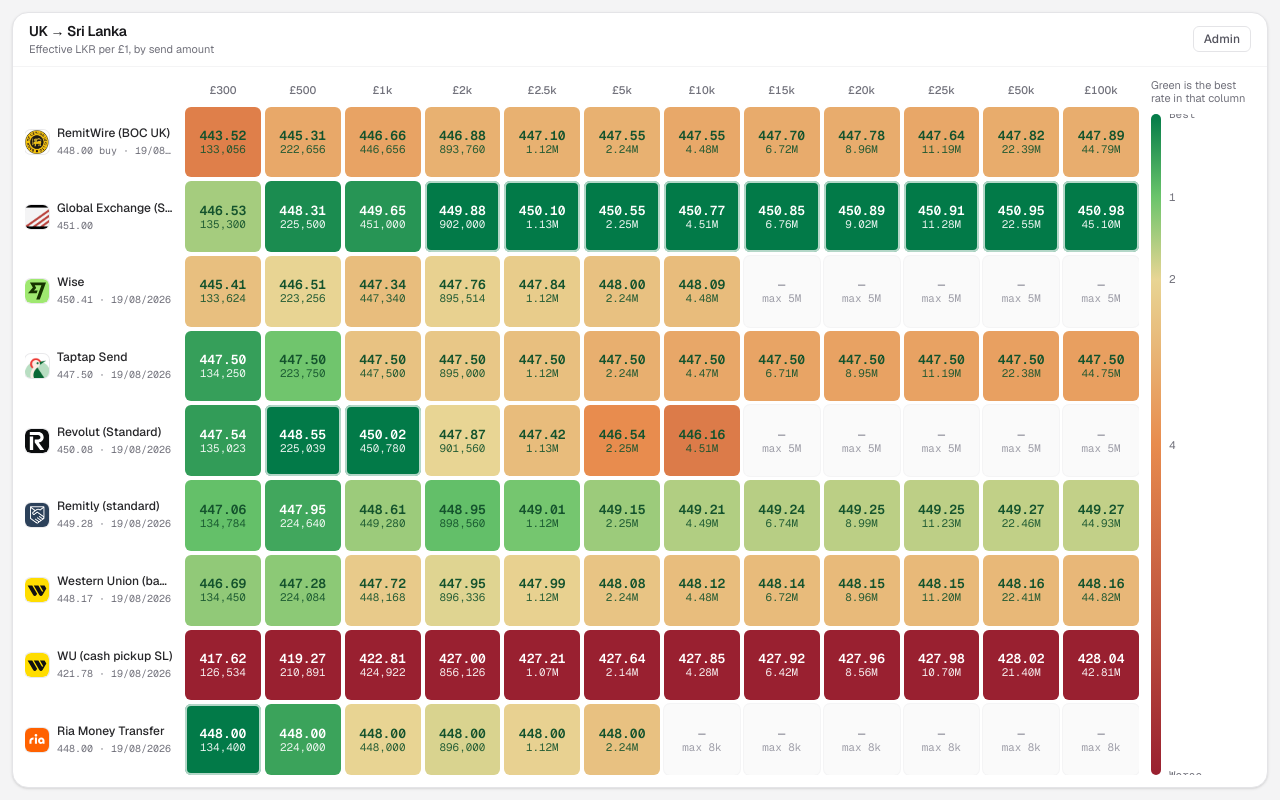
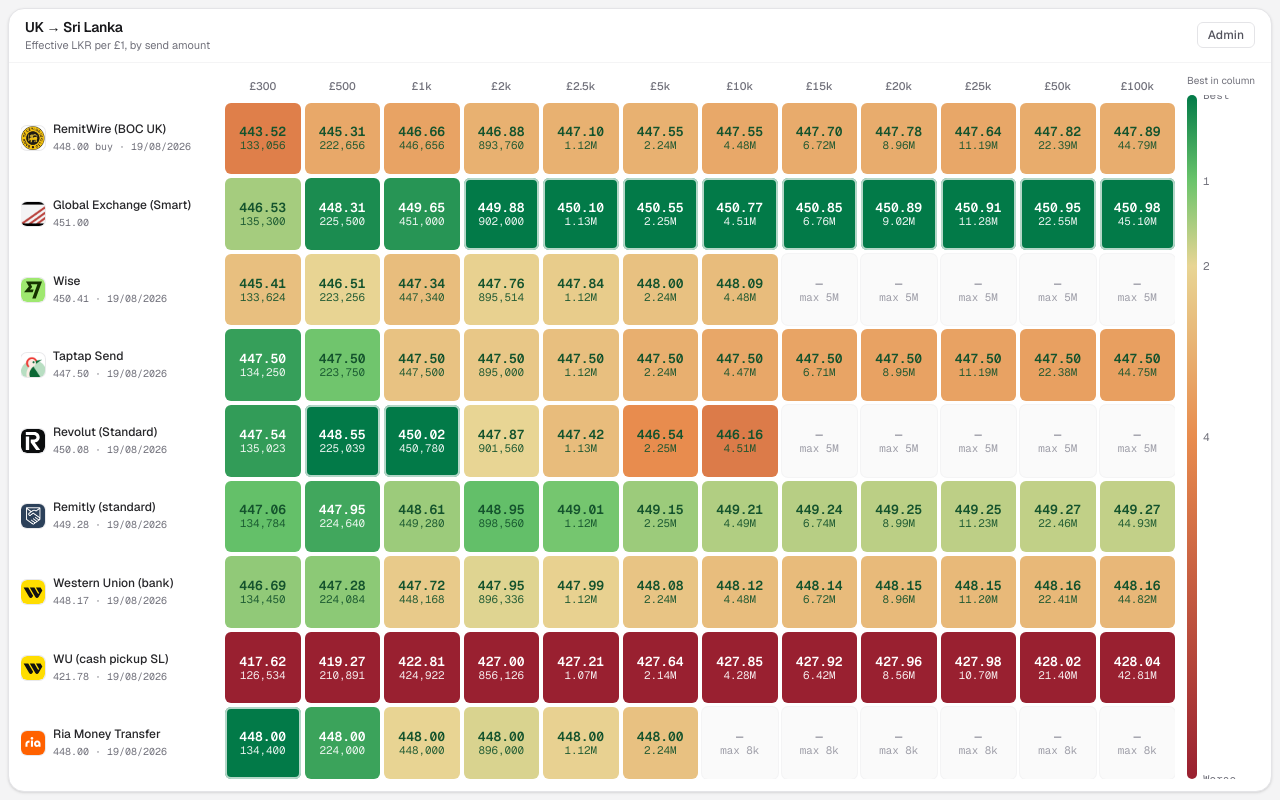
Before and after one commit to uditha/uk-gbplkr-rates-daily, a Next.js app: page / in a window 1280 px wide. Built offline with nearby package versions, Linux system fonts and the light colour scheme.

Commit message:
Keep heatmap names and legend readable in the no-scroll layout
Widen the provider column so full names fit, and shrink the colour
legend so it no longer clips at the edge of the viewport.

Co-authored-by: Uditha Tennakoon <uditha13@gmail.com>

```diff
--- a/app/page.tsx
+++ b/app/page.tsx
@@ -22,7 +22,7 @@ export default async function Home() {
   }
 
   return (
-    <div className="box-border flex h-dvh max-h-dvh w-full overflow-hidden overscroll-none bg-zinc-100 p-2 sm:p-3">
+    <div className="box-border flex h-full max-h-full w-full overflow-hidden overscroll-none bg-zinc-100 p-2">
       <div className="flex min-h-0 min-w-0 flex-1 flex-col overflow-hidden rounded-2xl border border-zinc-200 bg-white shadow-sm">
         <header className="flex shrink-0 items-center justify-between gap-3 border-b border-zinc-100 px-3 py-2 sm:px-4">
           <div className="min-w-0">
--- a/components/RateHeatmap.tsx
+++ b/components/RateHeatmap.tsx
@@ -44,12 +44,12 @@ export function RateHeatmap({ data }: { data: ComparisonRates }) {
   });
 
   return (
-    <div className="flex h-full min-h-0 min-w-0 w-full items-stretch gap-3 overflow-hidden">
+    <div className="flex h-full min-h-0 min-w-0 w-full items-stretch gap-2 overflow-hidden">
       <div className="min-h-0 min-w-0 flex-1 overflow-hidden">
         <div
           className="grid h-full w-full gap-1 overflow-hidden"
           style={{
-            gridTemplateColumns: `clamp(7.5rem, 16vw, 9.75rem) repeat(${data.amounts.length}, minmax(0, 1fr))`,
+            gridTemplateColumns: `12.5rem repeat(${data.amounts.length}, minmax(0, 1fr))`,
             gridTemplateRows: `1.5rem repeat(${data.providers.length}, minmax(0, 1fr))`,
           }}
         >
@@ -197,11 +197,11 @@ function HeatmapCell({
 
 function HeatmapLegend() {
   return (
-    <div className="hidden h-full min-h-0 w-[6.5rem] shrink-0 overflow-hidden pr-1 sm:flex sm:flex-col">
-      <p className="mb-2 text-[11px] leading-tight text-zinc-500">
-        Green is the best rate in that column
+    <div className="flex h-full min-h-0 w-[4.75rem] shrink-0 flex-col overflow-hidden pl-1">
+      <p className="mb-2 text-[10px] leading-tight text-zinc-500">
+        Best in column
       </p>
-      <div className="flex min-h-0 flex-1 items-stretch gap-2 overflow-hidden">
+      <div className="flex min-h-0 flex-1 items-stretch gap-1.5 overflow-hidden">
         <div
           className="w-2.5 rounded-full"
           style={{ background: heatmapGradient() }}
```
